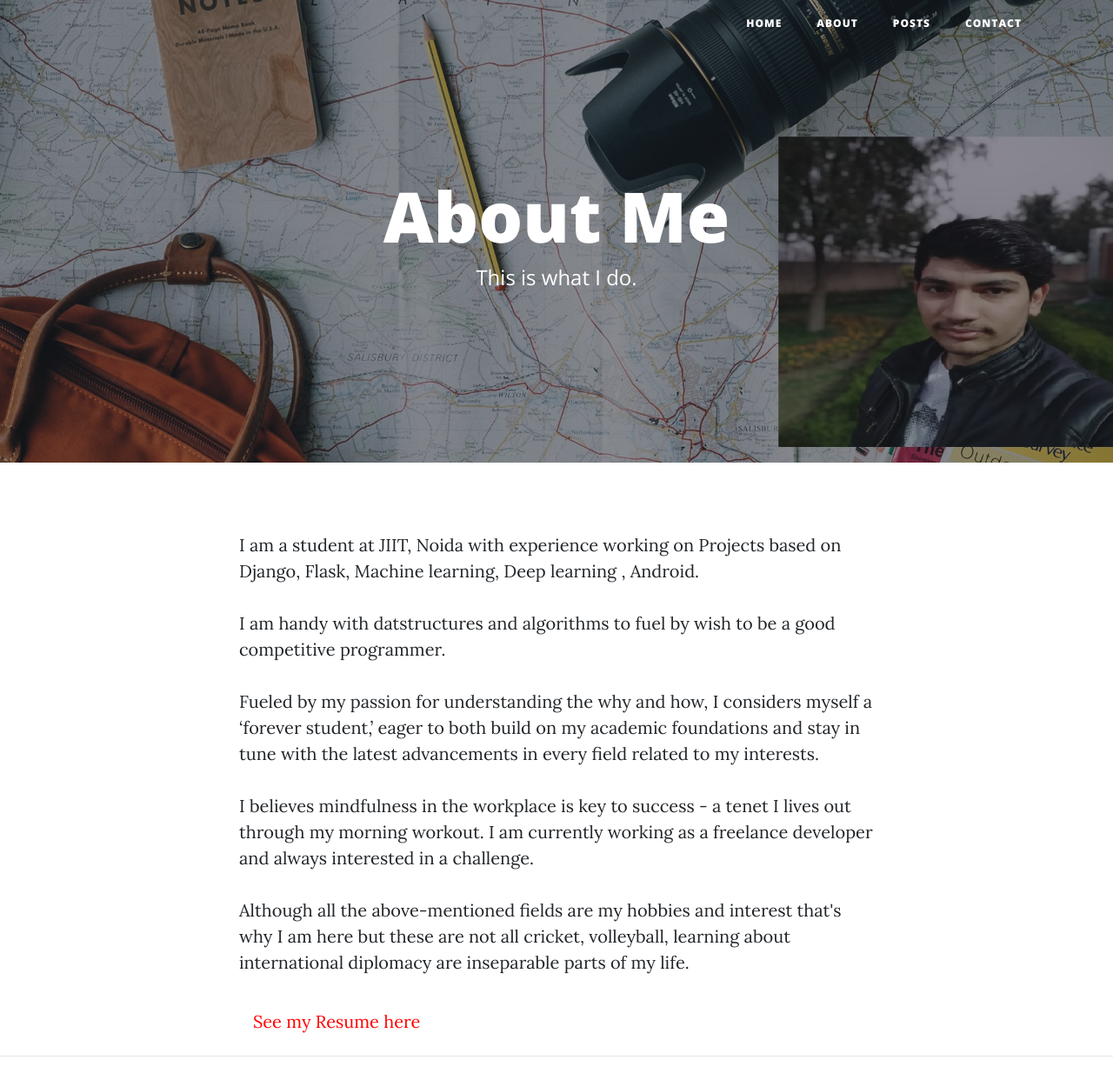
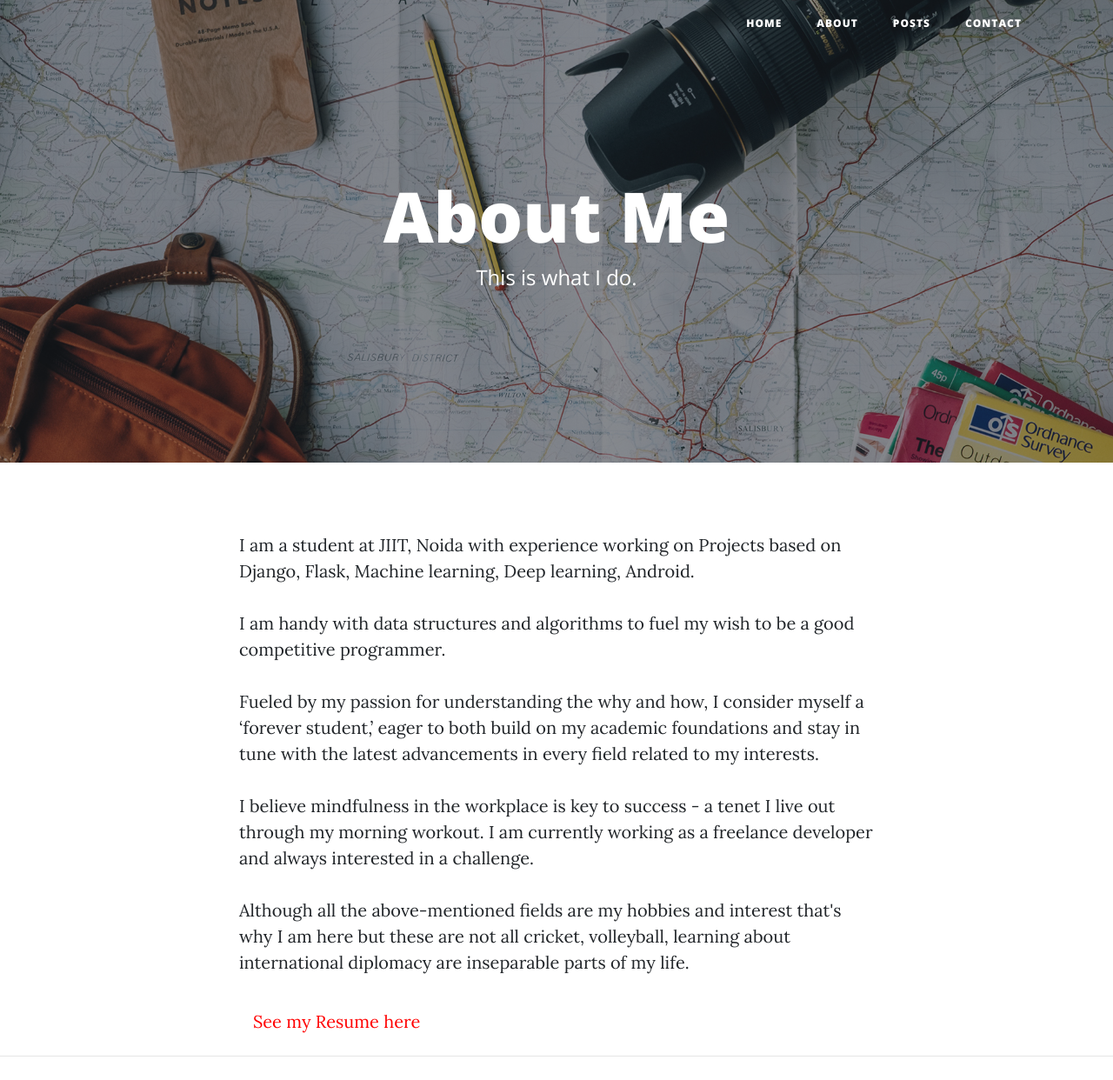
Before and after one commit to princegaur707/LearnFlask, a Flask app: template learnflask2/templates/about.html in a window 1280 px wide. Shown: the top 1242 px of the page at 87% size. Run offline with Flask 2, Linux system fonts and the light colour scheme; the template is opened without the code that fills it, so the values that code supplies are empty; parts of the project's set-up code (start-up, migrations or seed data) failed here and were passed over; some libraries are stand-ins or nearby versions.

Commit message:
files changed

```diff
--- a/learnflask2/application.py
+++ b/learnflask2/application.py
@@ -40,7 +40,8 @@ class Posts(db.Model):
     SNo= db.Column(db.Integer, primary_key=True)
     Title= db.Column(db.String(80), unique=True,nullable=False)
     Subheading = db.Column(db.String(80),unique=True,nullable=True)
-    slug= db.Column(db.String(25), nullable=False)
+    Bodyheading = db.Column(db.String(101),False,nullable=True)
+    slug= db.Column(db.String(25), unique=True,nullable=False)
     Content= db.Column(db.String(120), unique=True,nullable=False)
     image= db.Column(db.String(25),unique=True,nullable =False)
     Date= db.Column(db.String(12), nullable=True)
--- a/learnflask2/templates/about.html
+++ b/learnflask2/templates/about.html
@@ -1,7 +1,7 @@
 {% extends "layout.html" %}
 {% block body %}
   <!-- Page Header -->
-  <header class="masthead" style="background-image: url('       {{ url_for("static",filename='img/about-bg1.jpg') }}     ')">
+  <header class="masthead" style="background-image: url('       {{ url_for("static",filename='img/about-bg.jpg') }}     ')">
     <div class="overlay"></div>
     <div class="container">
       <div class="row">
@@ -19,10 +19,10 @@
   <div class="container">
     <div class="row">
       <div class="col-lg-8 col-md-10 mx-auto">
-        <p>I am a student at JIIT, Noida with experience working on Projects based on Django, Flask, Machine learning, Deep learning , Android.  </p>
-        <p>I am handy with datstructures and algorithms to fuel by wish to be a good competitive programmer. </p>
-        <p>Fueled by my passion for understanding the why and how, I considers myself a ‘forever student,’ eager to both build on my academic foundations and stay in tune with the latest advancements in every field related to my interests.</p>
-        <p>I believes mindfulness in the workplace is key to success - a tenet I lives out through my morning workout. I am currently working as a freelance developer  and always interested in a challenge.</p>
+        <p>I am a student at JIIT, Noida with experience working on Projects based on Django, Flask, Machine learning, Deep learning, Android.</p>
+        <p>I am handy with data structures and algorithms to fuel my wish to be a good competitive programmer.</p>
+        <p>Fueled by my passion for understanding the why and how, I consider myself a ‘forever student,’ eager to both build on my academic foundations and stay in tune with the latest advancements in every field related to my interests.</p>
+        <p>I believe mindfulness in the workplace is key to success - a tenet I live out through my morning workout. I am currently working as a freelance developer and always interested in a challenge.</p>
         <p>Although all the above-mentioned fields are my hobbies and interest that's why I am here but these are not all cricket, volleyball, learning about international diplomacy are inseparable parts of my life.</p>
         <a class="nav-link" href="https://drive.google.com/file/d/1Bo8KMuL1vVlzjkYXh4lDsKqLKEGOFZYl/view?usp=sharing" target="_blank"><span style="color: red">See my Resume here</span></a>
       </div>
--- a/learnflask2/templates/layout.html
+++ b/learnflask2/templates/layout.html
@@ -42,7 +42,7 @@
             <a class="nav-link" href="about.html">About</a>
           </li>
           <li class="nav-item">
-            <a class="nav-link" href="post.htmlab">Posts</a>
+            <a class="nav-link" href="post.html">Posts</a>
           </li>
           <li class="nav-item">
             <a class="nav-link" href="contact.html">Contact</a>
--- a/learnflask2/templates/post.html
+++ b/learnflask2/templates/post.html
@@ -26,7 +26,7 @@
     <div class="container">
       <div class="row">
         <div class="col-lg-8 col-md-10 mx-auto">
-          <h2>Consistency+dedication+patience and you are done. Want brief path? Let's start then</h2>
+          <h2>{{paramas.Bodyheading}}</h2>
           {{ post.Content}}
         </div>
       </div>
```
Also changed, not shown: learnflask2/static/img/about-bg1.jpg (deleted), learnflask2/static/img/stocks-basic.jfif (added).
